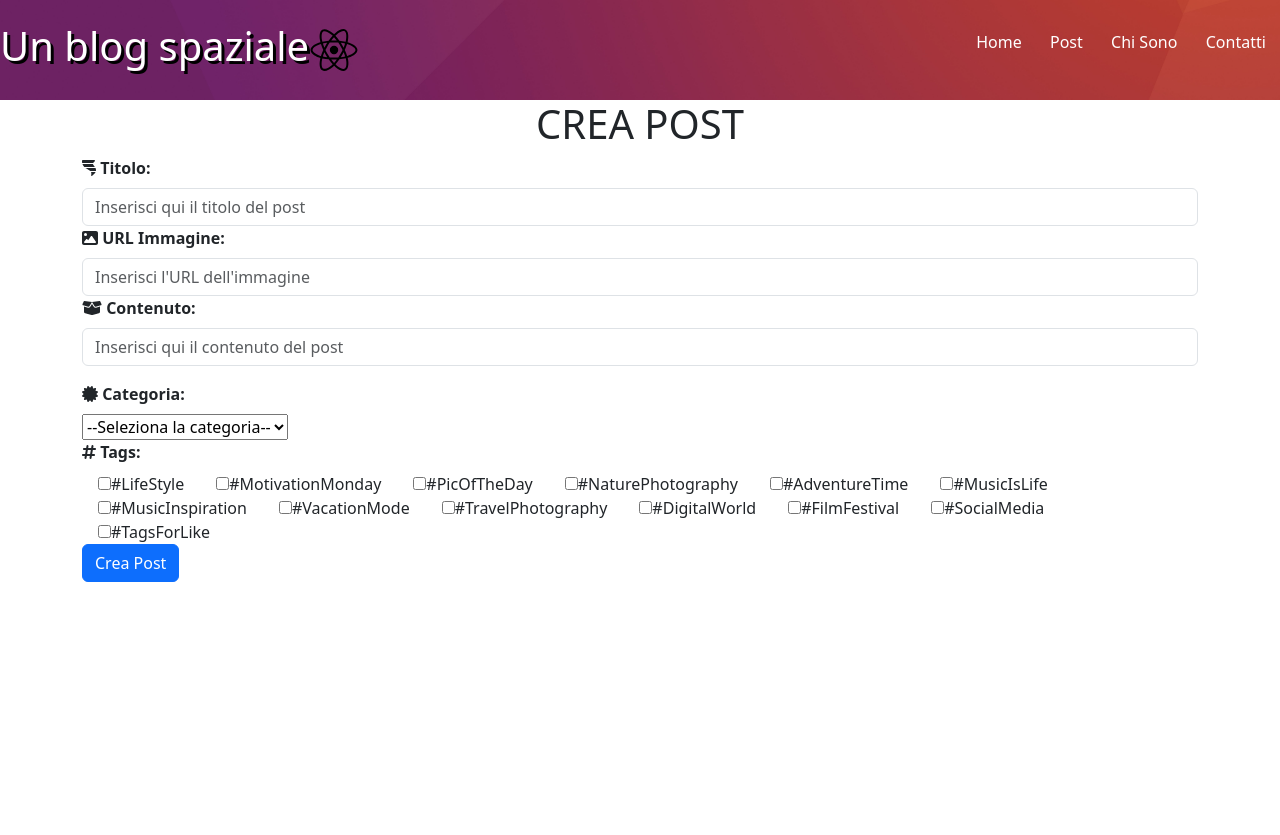
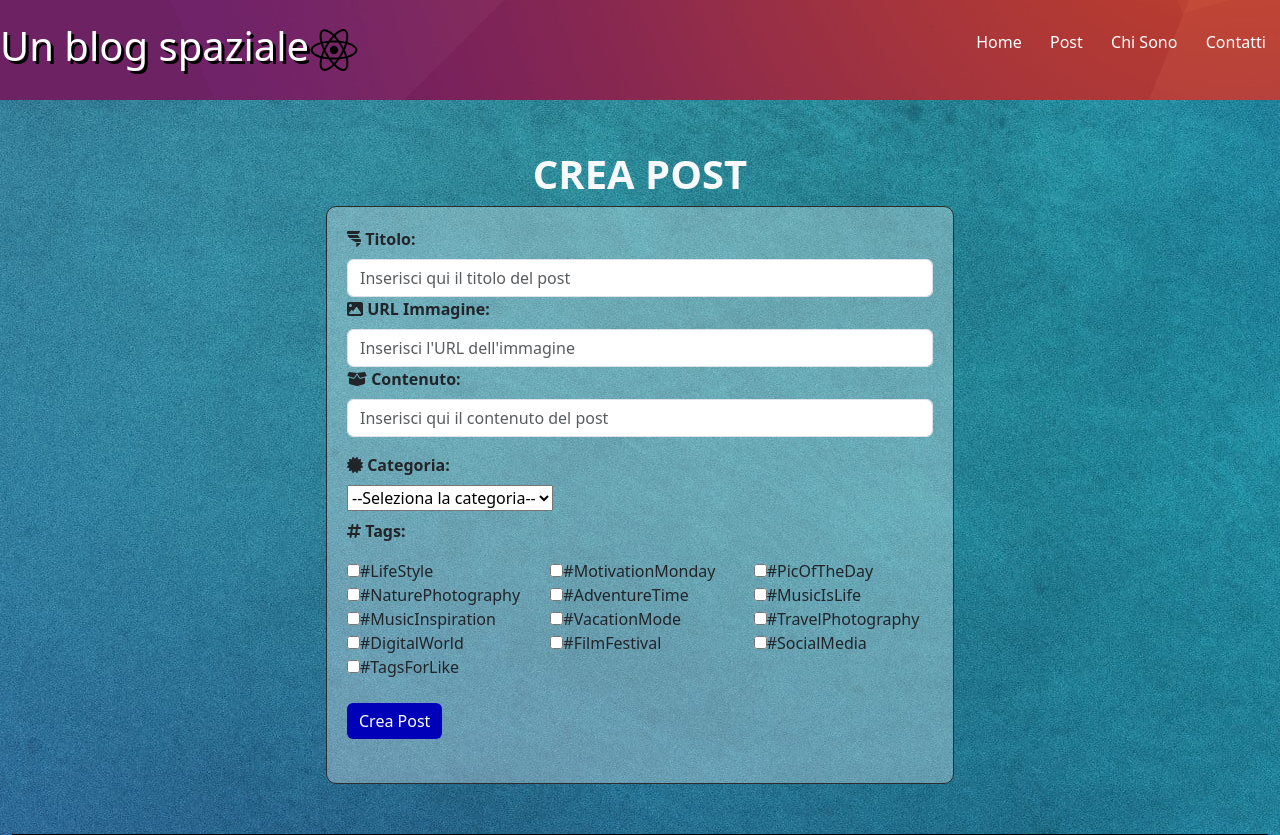
Before and after one commit to sim-sal/react-form-blog-multifields, a React (Vite) app: page / in a window 1280 px wide. Before the commit the page ends 800 px from the top, so only its background shows below. Built offline with nearby package versions, Linux system fonts and the light colour scheme.

Commit message:
add style and bg-img

```diff
--- a/src/components/MyFormData.jsx
+++ b/src/components/MyFormData.jsx
@@ -53,9 +53,11 @@ export default function MyFormData() {
     }
 
     return (
-        <div className={"container"}>
-            <h1 className="text-center">CREA POST</h1>
 
+        <div className={`container-fluid ${style.container_fluid_mod}`}>
+            <h1 className="text-center text-light"><strong>CREA POST</strong></h1>
+
+            <div className={style.my_form}>
                 <form onSubmit={handleFormSubmit}>
                     <div className="mb-3">
                         <label htmlFor="titlePost" className="form-label">
@@ -114,35 +116,37 @@ export default function MyFormData() {
                         </select>
                     </div>
 
-                <label htmlFor="tagsPost" className="form-label">
+                    <label htmlFor="tagsPost" className="form-label py-2">
                         <FontAwesomeIcon icon="fa-solid fa-hashtag" />
                         <strong> Tags:</strong>
                     </label>
-                <div className="flex gap-4">
-                    <label htmlFor="" className="px-3"><input type="checkbox" checked={formData.tags_post.includes('LifeStyle')} value="LifeStyle" onChange={handleTagsPostChange} />#LifeStyle</label>
-                    <label htmlFor="" className="px-3"><input type="checkbox" checked={formData.tags_post.includes('MotivationMonday')} value="MotivationMonday" onChange={handleTagsPostChange} />#MotivationMonday</label>
-                    <label htmlFor="" className="px-3"><input type="checkbox" checked={formData.tags_post.includes('PicOfTheDay')} value="PicOfTheDay" onChange={handleTagsPostChange} />#PicOfTheDay</label>
-                    <label htmlFor="" className="px-3"><input type="checkbox" checked={formData.tags_post.includes('NaturePhotography')} value="NaturePhotography" onChange={handleTagsPostChange} />#NaturePhotography</label>
-                    <label htmlFor="" className="px-3"><input type="checkbox" checked={formData.tags_post.includes('AdventureTime')} value="AdventureTime" onChange={handleTagsPostChange} />#AdventureTime</label>
-                    <label htmlFor="" className="px-3"><input type="checkbox" checked={formData.tags_post.includes('MusicIsLife')} value="MusicIsLife" onChange={handleTagsPostChange} />#MusicIsLife</label>
-                    <label htmlFor="" className="px-3"><input type="checkbox" checked={formData.tags_post.includes('MusicInspiration')} value="MusicInspiration" onChange={handleTagsPostChange} />#MusicInspiration</label>
-                    <label htmlFor="" className="px-3"><input type="checkbox" checked={formData.tags_post.includes('VacationMode')} value="VacationMode" onChange={handleTagsPostChange} />#VacationMode</label>
-                    <label htmlFor="" className="px-3"><input type="checkbox" checked={formData.tags_post.includes('TravelPhotography')} value="TravelPhotography" onChange={handleTagsPostChange} />#TravelPhotography</label>
-                    <label htmlFor="" className="px-3"><input type="checkbox" checked={formData.tags_post.includes('DigitalWorld')} value="DigitalWorld" onChange={handleTagsPostChange} />#DigitalWorld</label>
-                    <label htmlFor="" className="px-3"><input type="checkbox" checked={formData.tags_post.includes('FilmFestival')} value="FilmFestival" onChange={handleTagsPostChange} />#FilmFestival</label>
-                    <label htmlFor="" className="px-3"><input type="checkbox" checked={formData.tags_post.includes('SocialMedia')} value="SocialMedia" onChange={handleTagsPostChange} />#SocialMedia</label>
-                    <label htmlFor="" className="px-3"><input type="checkbox" checked={formData.tags_post.includes('TagsForLike')} value="TagsForLike" onChange={handleTagsPostChange} />#TagsForLike</label>
+                    <div className='row'>
+                        <label htmlFor="" className="col-4"><input type="checkbox" checked={formData.tags_post.includes('LifeStyle')} value="LifeStyle" onChange={handleTagsPostChange} />#LifeStyle</label>
+                        <label htmlFor="" className="col-4"><input type="checkbox" checked={formData.tags_post.includes('MotivationMonday')} value="MotivationMonday" onChange={handleTagsPostChange} />#MotivationMonday</label>
+                        <label htmlFor="" className="col-4"><input type="checkbox" checked={formData.tags_post.includes('PicOfTheDay')} value="PicOfTheDay" onChange={handleTagsPostChange} />#PicOfTheDay</label>
+                        <label htmlFor="" className="col-4"><input type="checkbox" checked={formData.tags_post.includes('NaturePhotography')} value="NaturePhotography" onChange={handleTagsPostChange} />#NaturePhotography</label>
+                        <label htmlFor="" className="col-4"><input type="checkbox" checked={formData.tags_post.includes('AdventureTime')} value="AdventureTime" onChange={handleTagsPostChange} />#AdventureTime</label>
+                        <label htmlFor="" className="col-4"><input type="checkbox" checked={formData.tags_post.includes('MusicIsLife')} value="MusicIsLife" onChange={handleTagsPostChange} />#MusicIsLife</label>
+                        <label htmlFor="" className="col-4"><input type="checkbox" checked={formData.tags_post.includes('MusicInspiration')} value="MusicInspiration" onChange={handleTagsPostChange} />#MusicInspiration</label>
+                        <label htmlFor="" className="col-4"><input type="checkbox" checked={formData.tags_post.includes('VacationMode')} value="VacationMode" onChange={handleTagsPostChange} />#VacationMode</label>
+                        <label htmlFor="" className="col-4"><input type="checkbox" checked={formData.tags_post.includes('TravelPhotography')} value="TravelPhotography" onChange={handleTagsPostChange} />#TravelPhotography</label>
+                        <label htmlFor="" className="col-4"><input type="checkbox" checked={formData.tags_post.includes('DigitalWorld')} value="DigitalWorld" onChange={handleTagsPostChange} />#DigitalWorld</label>
+                        <label htmlFor="" className="col-4"><input type="checkbox" checked={formData.tags_post.includes('FilmFestival')} value="FilmFestival" onChange={handleTagsPostChange} />#FilmFestival</label>
+                        <label htmlFor="" className="col-4"><input type="checkbox" checked={formData.tags_post.includes('SocialMedia')} value="SocialMedia" onChange={handleTagsPostChange} />#SocialMedia</label>
+                        <label htmlFor="" className="col-4"><input type="checkbox" checked={formData.tags_post.includes('TagsForLike')} value="TagsForLike" onChange={handleTagsPostChange} />#TagsForLike</label>
                     </div>
 
                     <div>
-                    <button type="submit" className="btn btn-primary">
+                        <button type="submit" className={`btn btn-primary my-4 ${style.btn_mod}`}>
                             Crea Post
                         </button>
                     </div>
 
                 </form>
+            </div>
 
-            <div className={`row justify-content-center py-5`}>
+            <div className={style.posts_list_container}>
+                <div className={`row justify-content-center`}>
                     {postsList.map((post) => (
                         <div key={post.id} className={`col-5 mx-5 my-5 card ${style.mod_card}`}>
 
@@ -178,5 +182,7 @@ export default function MyFormData() {
                     ))}
                 </div>
             </div>
+
+        </div>
     );
 }
--- a/src/css/modules/MyFormData.module.css
+++ b/src/css/modules/MyFormData.module.css
@@ -1,3 +1,31 @@
+.container_fluid_mod {
+    padding-top: 50px;
+    background-image: url('/public/form_container_bg.jpg');
+}
+
+.my_form {
+    width: 50%;
+    margin: auto;
+    border: 1px solid rgb(43, 43, 43);
+    padding: 20px;
+    border-radius: 10px;
+    background-color: rgba(255, 255, 255, 0.3);
+}
+
+.btn_mod {
+    background-color: rgb(0, 0, 184) !important;
+    border: none !important;
+}
+
+.btn_mod:hover {
+    box-shadow: 0px 0px 5px 4px rgba(255, 255, 255, 0.7);
+}
+
+.posts_list_container {
+    border-top: 1px solid black;
+    margin-top: 50px;
+}
+
 .card_header {
     display: flex;
     justify-content: space-between;
```
Also changed, not shown: public/form_container_bg.jpg (added). Lines whose indentation alone changed are shown as unchanged.
